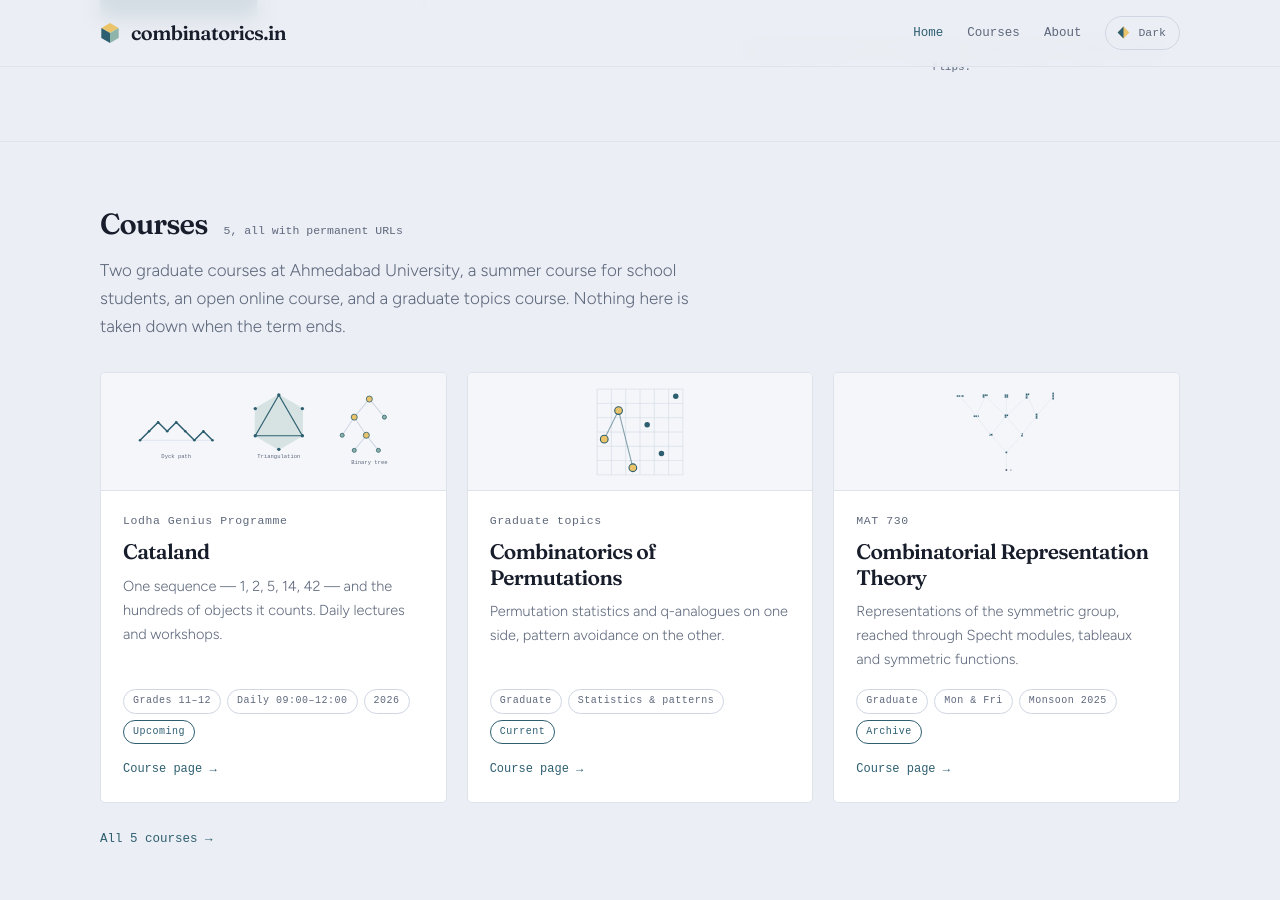
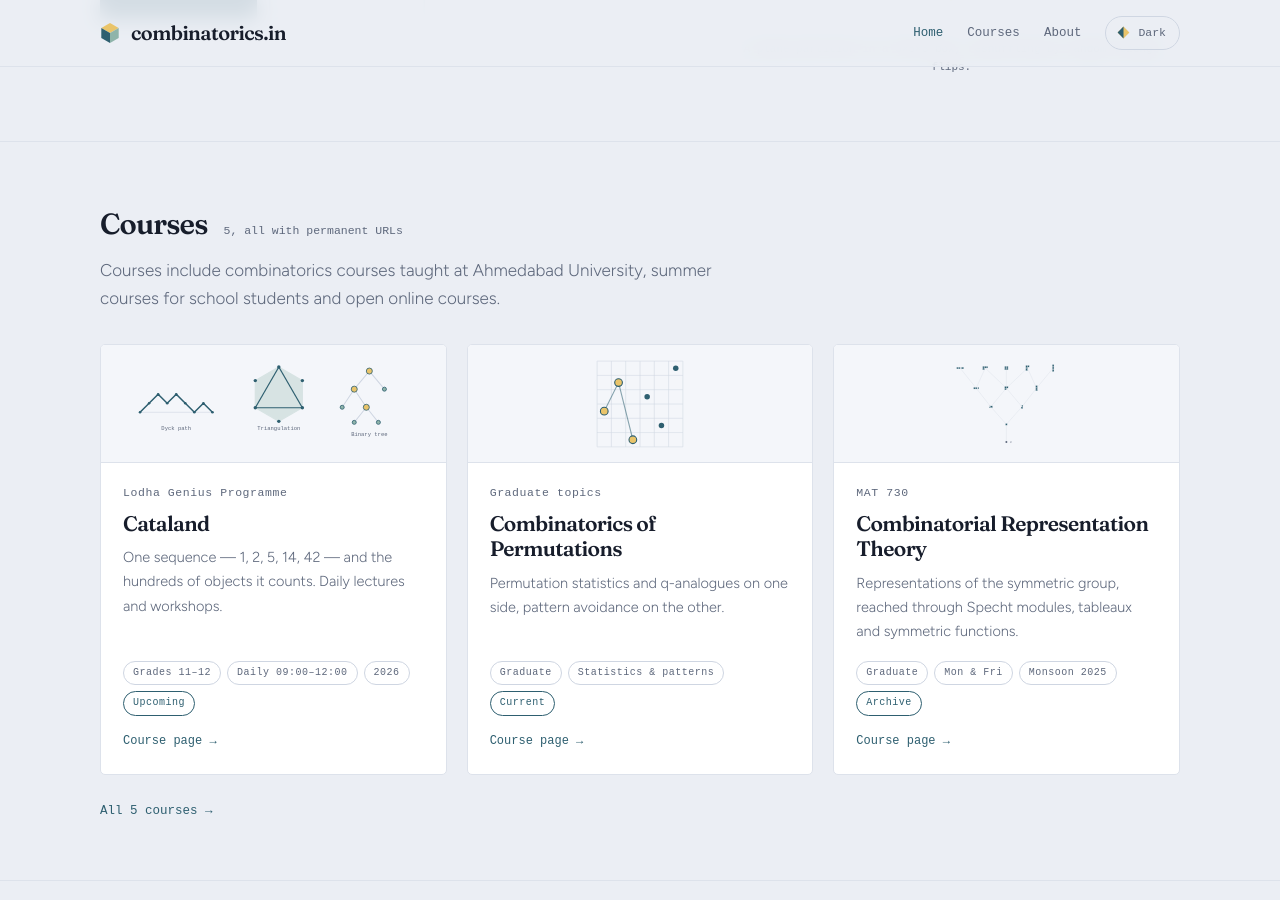
Before and after one commit to manjil-saikia/combinatorics.in, a Jekyll site: the page built from index.md, in a window 1280 px wide and 900 px high, scrolled down 508 px. Built offline with Jekyll 4.4.1, drawn with Linux system fonts in a browser that asks for light colours; some web fonts are replaced.

Commit message:
Update index.md

```diff
--- a/index.md
+++ b/index.md
@@ -5,6 +5,6 @@ redirect_from:
   - /home
   - /home/
 courses_blurb: >-
-  Two graduate courses at Ahmedabad University, a summer course for school students, an open
-  online course, and a graduate topics course. Nothing here is taken down when the term ends.
+  Courses include combinatorics courses taught at Ahmedabad University, summer courses for school students and open
+  online courses.
 ---
```
